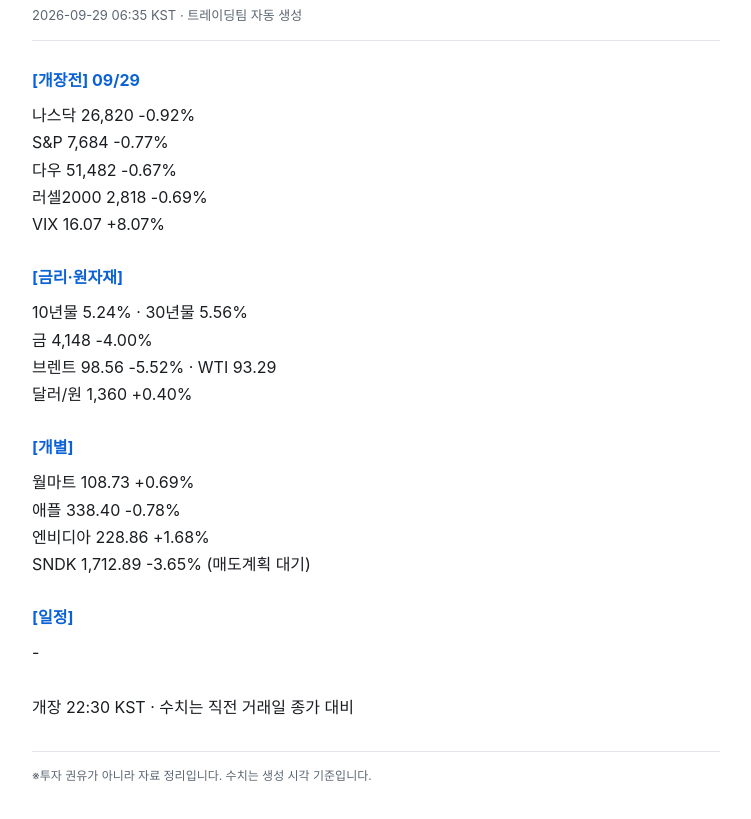
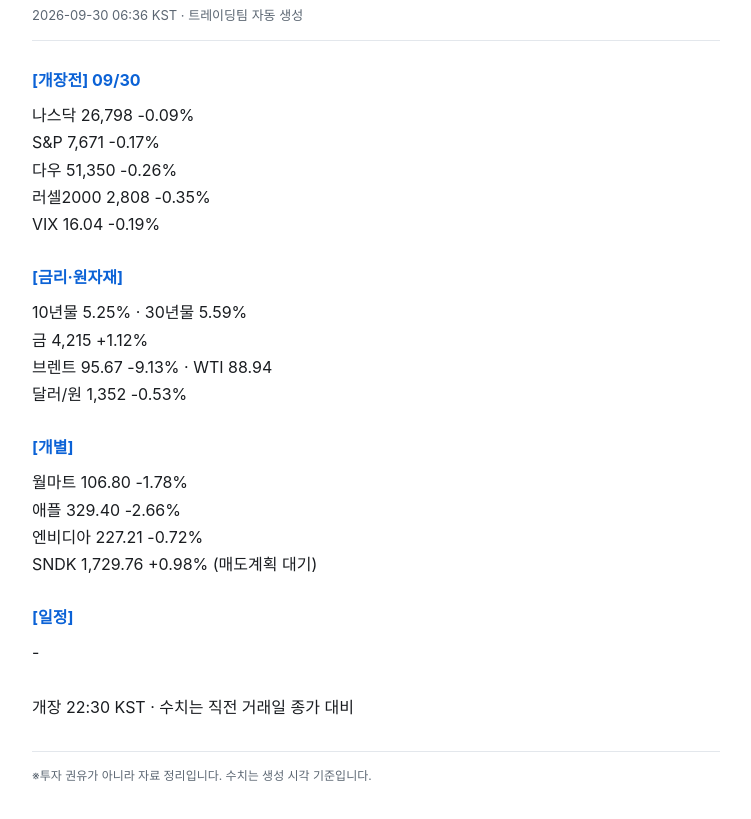
Before and after one commit to ajh04230-rgb/squeeze, a plain HTML site: page notes/brief-us-%Y%m%d.html in a window 1280 px wide. Shown: the part 47-866 px from the top of the page, without its empty margins (264-1015 px from the left). Drawn offline with Linux system fonts and the light colour scheme.

Commit message:
note: brief-us-%Y%m%d

```diff
--- a/notes/brief-us-%Y%m%d.html
+++ b/notes/brief-us-%Y%m%d.html
@@ -15,4 +15,4 @@
 .box{background:rgba(127,127,127,.08);border-left:3px solid var(--acc);padding:10px 12px;margin:14px 0;border-radius:0 6px 6px 0}
 code{background:rgba(127,127,127,.14);padding:1px 5px;border-radius:4px;font-size:13px}
 .f{margin-top:30px;padding-top:14px;border-top:1px solid var(--line);color:var(--mut);font-size:12px}
-</style></head><body><h1>미국장 브리핑</h1><div class=meta>2026-09-29 06:35 KST · 트레이딩팀 자동 생성</div><h2>[개장전] 09/29</h2><p>나스닥 26,820 -0.92%<br>S&P 7,684 -0.77%<br>다우 51,482 -0.67%<br>러셀2000 2,818 -0.69%<br>VIX 16.07 +8.07%</p><h2>[금리·원자재]</h2><p>10년물 5.24% · 30년물 5.56%<br>금 4,148 -4.00%<br>브렌트 98.56 -5.52% · WTI 93.29<br>달러/원 1,360 +0.40%</p><h2>[개별]</h2><p>월마트 108.73 +0.69%<br>애플 338.40 -0.78%<br>엔비디아 228.86 +1.68%<br>SNDK 1,712.89 -3.65% (매도계획 대기)</p><h2>[일정]</h2><p>-<br><br>개장 22:30 KST · 수치는 직전 거래일 종가 대비</p><div class=f>※투자 권유가 아니라 자료 정리입니다. 수치는 생성 시각 기준입니다.</div></body></html>
+</style></head><body><h1>미국장 브리핑</h1><div class=meta>2026-09-30 06:36 KST · 트레이딩팀 자동 생성</div><h2>[개장전] 09/30</h2><p>나스닥 26,798 -0.09%<br>S&P 7,671 -0.17%<br>다우 51,350 -0.26%<br>러셀2000 2,808 -0.35%<br>VIX 16.04 -0.19%</p><h2>[금리·원자재]</h2><p>10년물 5.25% · 30년물 5.59%<br>금 4,215 +1.12%<br>브렌트 95.67 -9.13% · WTI 88.94<br>달러/원 1,352 -0.53%</p><h2>[개별]</h2><p>월마트 106.80 -1.78%<br>애플 329.40 -2.66%<br>엔비디아 227.21 -0.72%<br>SNDK 1,729.76 +0.98% (매도계획 대기)</p><h2>[일정]</h2><p>-<br><br>개장 22:30 KST · 수치는 직전 거래일 종가 대비</p><div class=f>※투자 권유가 아니라 자료 정리입니다. 수치는 생성 시각 기준입니다.</div></body></html>
```
